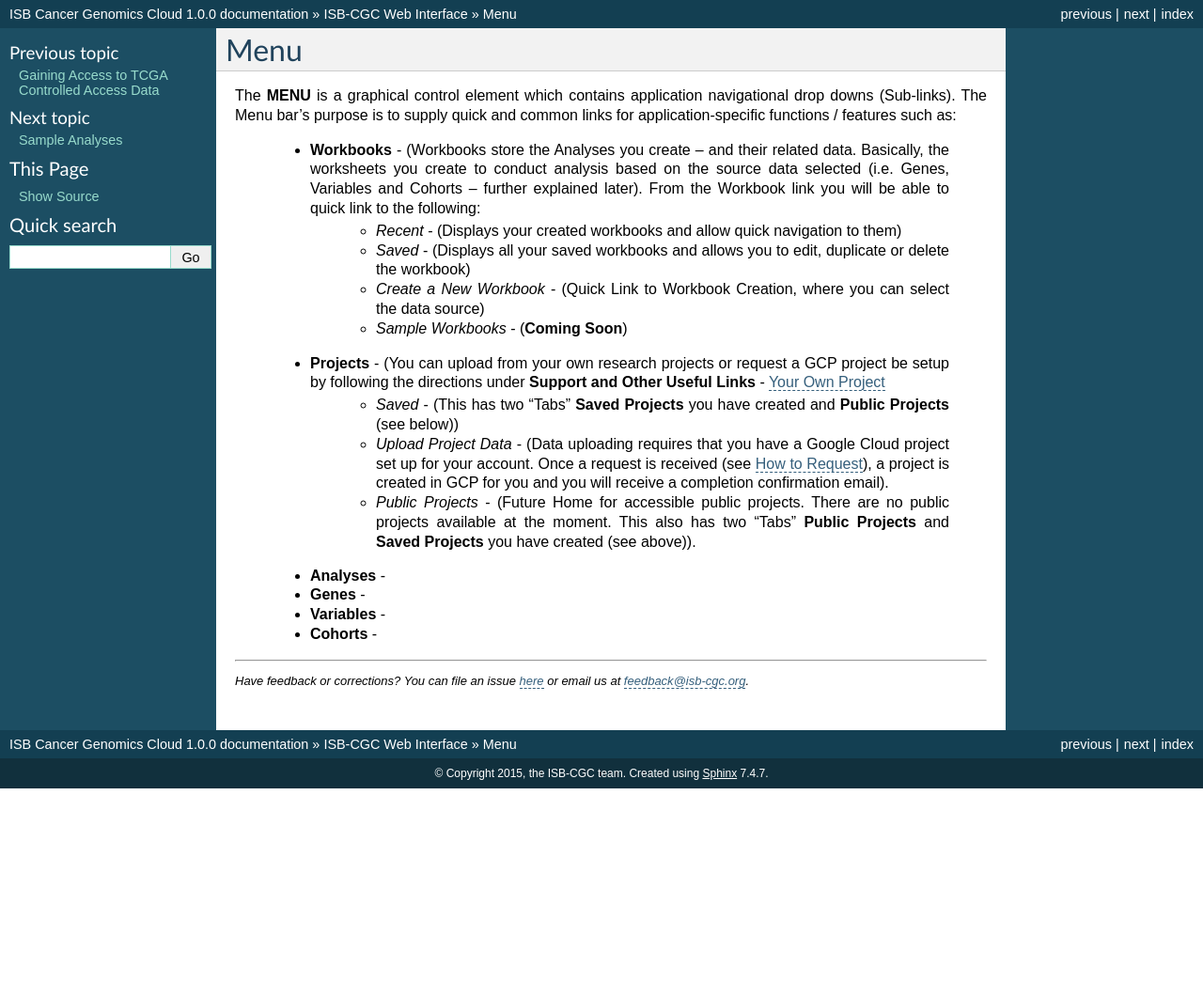
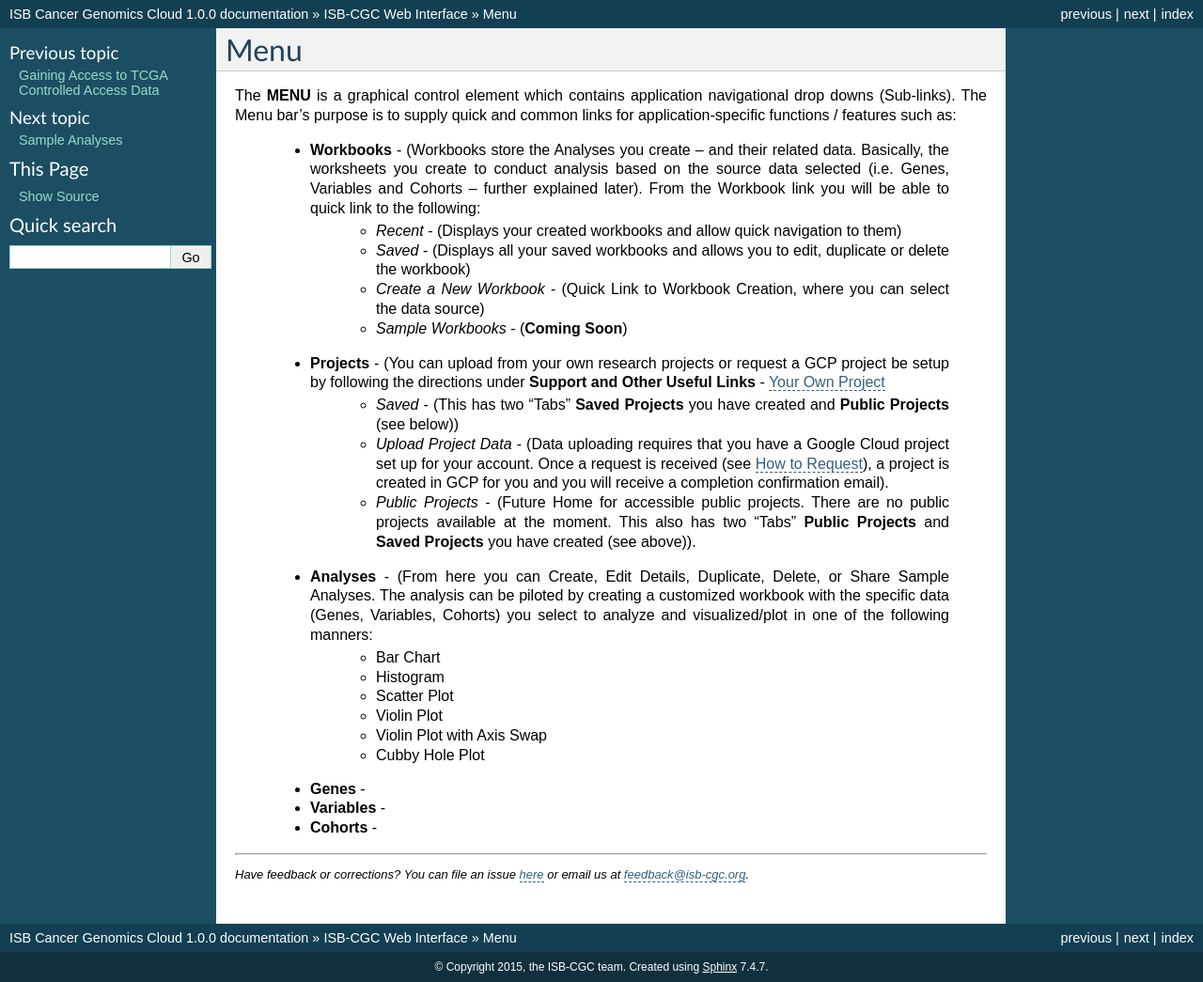
Before and after one commit to isb-cgc/readthedocs, a Sphinx documentation site: the page built from docs/source/sections/webapp/Menu.rst, in a window 1280 px wide and 1045 px high. Shown: the whole window at 94% size. Built offline with Sphinx 7.4.7, drawn with Linux system fonts in a browser that asks for light colours.

Commit message:
Update Menu.rst
updated

```diff
--- a/docs/source/sections/webapp/Menu.rst
+++ b/docs/source/sections/webapp/Menu.rst
@@ -14,7 +14,13 @@
     - *Upload Project Data* - (Data uploading requires that you have a Google Cloud project set up for your account. Once a request is received (see `How to Request <http://isb-cancer-genomics-cloud.readthedocs.org/en/latest/sections/Support.html?highlight=project>`_), a project is created in GCP for you and you will receive a completion confirmation email).
     - *Public Projects* - (Future Home for accessible public projects.  There are no public projects available at the moment. This also has two "Tabs"  **Public Projects** and **Saved Projects** you have created (see above)).
 
- * **Analyses** -
+ * **Analyses** -  (From here you can Create, Edit Details, Duplicate, Delete, or Share Sample Analyses. The analysis can be piloted  by creating a customized workbook with the specific data (Genes, Variables, Cohorts) you select to analyze and visualized/plot in one of the following manners:
+    - Bar Chart
+    - Histogram
+    - Scatter Plot
+    - Violin Plot
+    - Violin Plot with Axis Swap
+    - Cubby Hole Plot
 
  * **Genes** -
 
```
